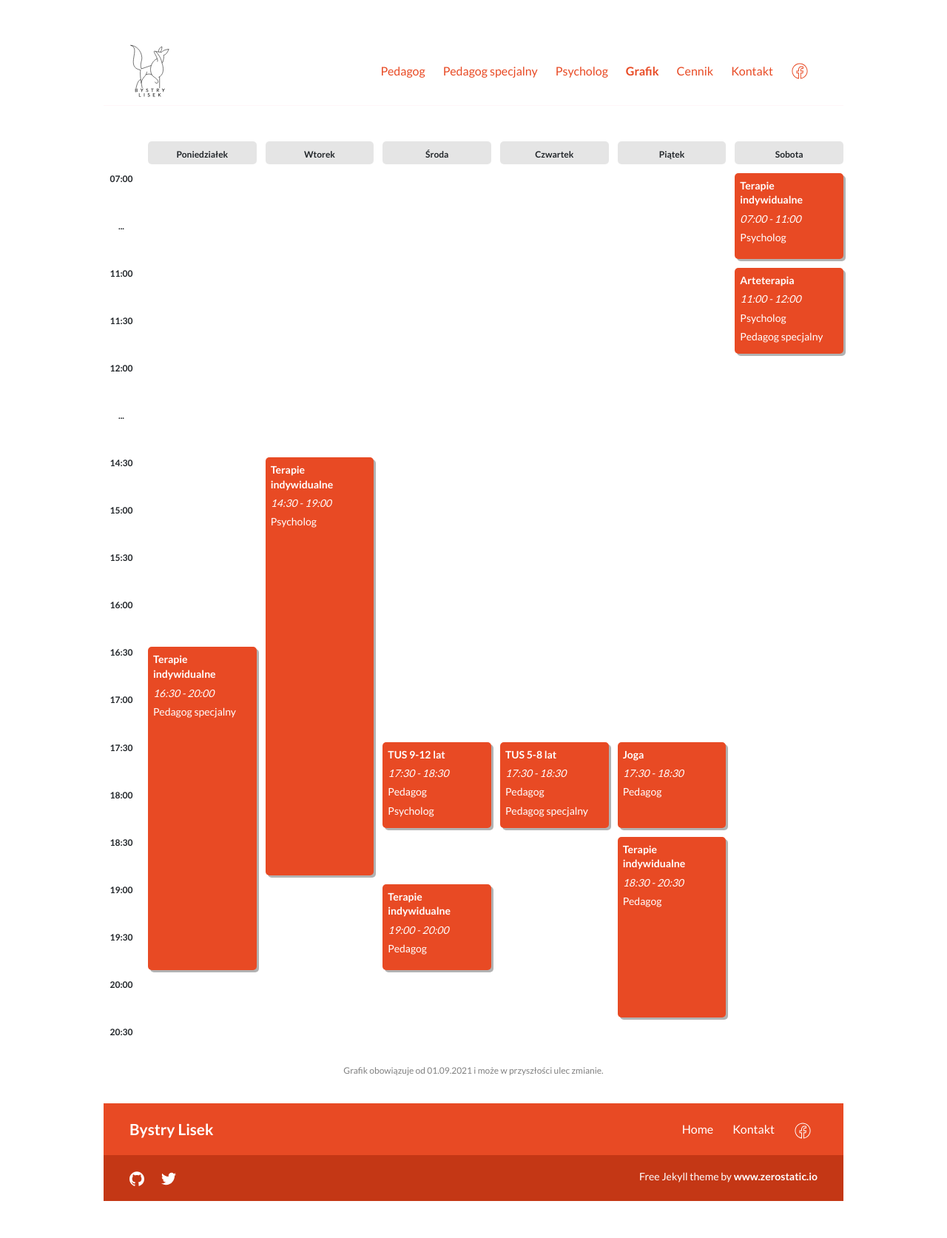
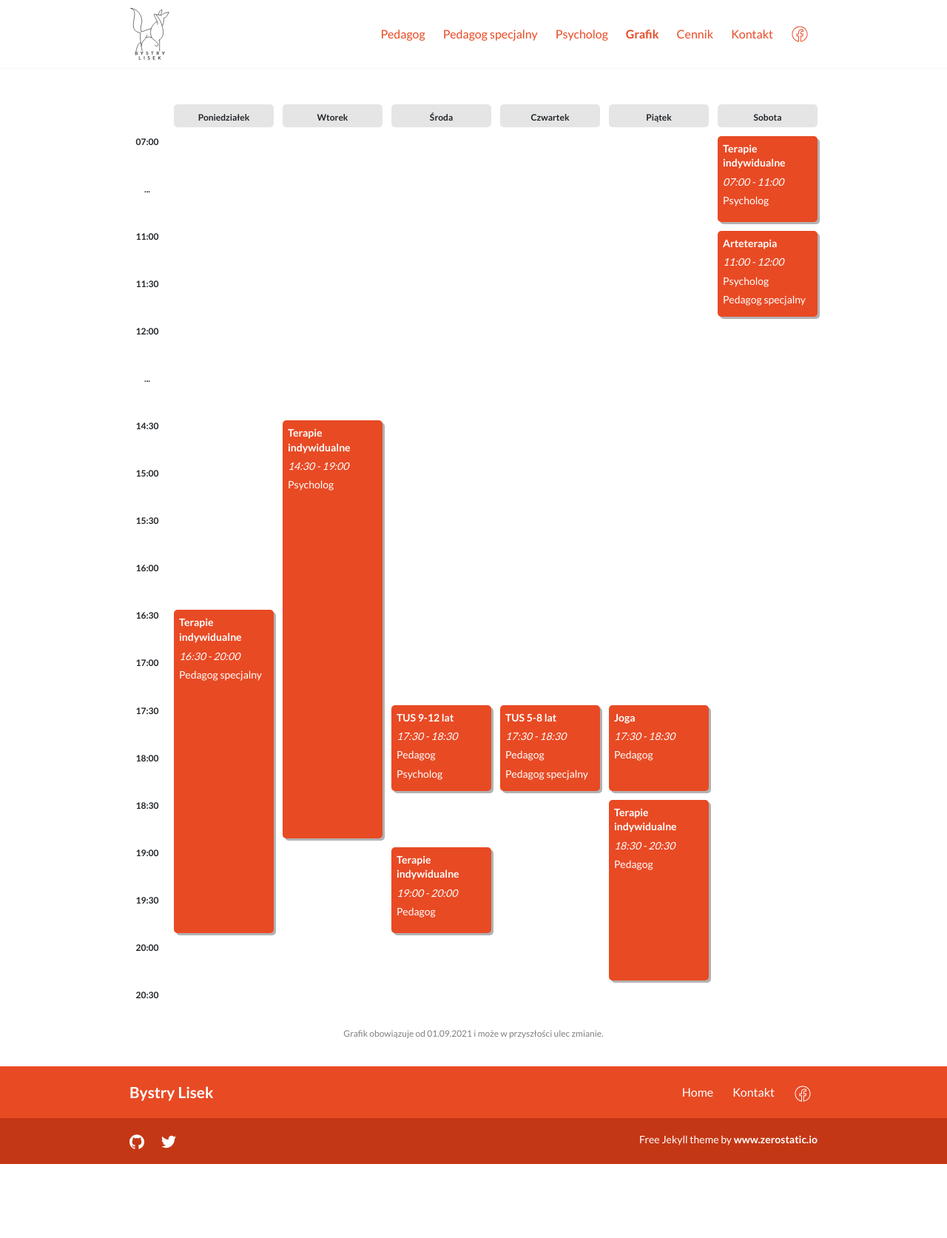
Before and after one commit to pawelkrysiak/bystrylisek, a Jekyll site: the page built from grafik.md, in a window 1280 px wide. Shown: the whole page at 74% size. Built offline with Jekyll 4.4.1, drawn with Linux system fonts in a browser that asks for light colours; after the commit the page ends 1573 px from its top, so only the background shows below that.

Commit message:
fix grafik layout by wrapping it into container and other pages by not messing with body style

```diff
--- a/_layouts/grafik.html
+++ b/_layouts/grafik.html
@@ -2,6 +2,8 @@
 layout: default
 bodyClass: page-grafik
 ---
+
+<div class="container">
 
 <div class="schedule" aria-labelledby="schedule-heading">
 
@@ -107,3 +109,5 @@
 </div>
 
 <div class="change-disclaimer">Grafik obowiązuje od 01.09.2021 i może w przyszłości ulec zmianie.</div>
+
+</div>
--- a/_sass/pages/grafik.scss
+++ b/_sass/pages/grafik.scss
@@ -106,12 +106,6 @@
 /*************************
  * VISUAL STYLES
  *************************/
-body {
-	padding: 50px;
-	max-width: 1100px;
-	margin: 0 auto;
-}
-
 .session {
     background-color: $primary;
 	color: #fff;
```
